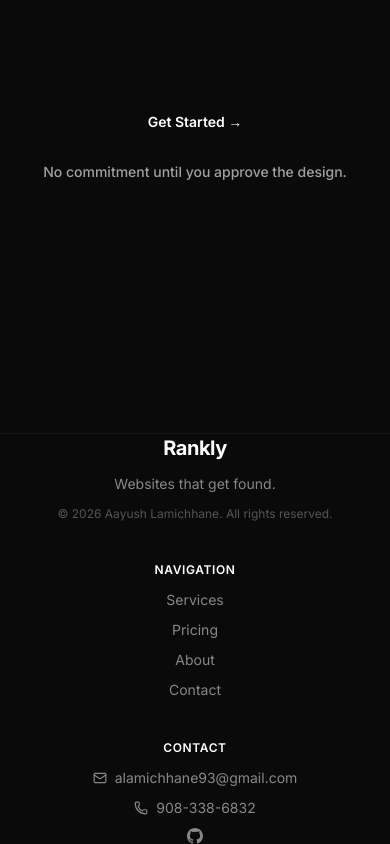
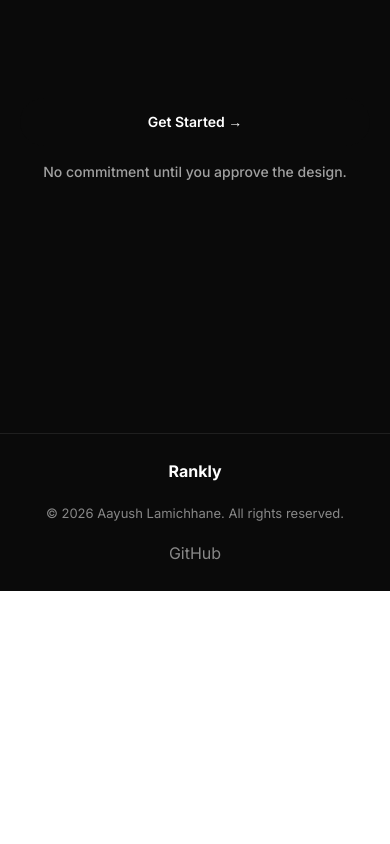
Before and after one commit to AayushLami/aayushPort, a Next.js app: page / in a window 390 px wide. Shown: the part 5611-6455 px from the top of the page. After the commit the page ends 6202 px from the top, so only its background shows below. Built offline with nearby package versions, Linux system fonts and the light colour scheme.

Commit message:
design: rewrite footer layout and adjust maintenance card padding and margins

```diff
--- a/components/Footer.tsx
+++ b/components/Footer.tsx
@@ -1,94 +1,18 @@
-import { Mail, Phone } from "lucide-react";
-
-// Inline SVGs for social icons
-function GitHubIcon() {
-  return (
-    <svg
-      width="16"
-      height="16"
-      viewBox="0 0 24 24"
-      fill="currentColor"
-      aria-hidden="true"
-    >
-      <path d="M12 0C5.374 0 0 5.373 0 12c0 5.302 3.438 9.8 8.207 11.387.599.111.793-.261.793-.577v-2.234c-3.338.726-4.033-1.416-4.033-1.416-.546-1.387-1.333-1.756-1.333-1.756-1.089-.745.083-.729.083-.729 1.205.084 1.839 1.237 1.839 1.237 1.07 1.834 2.807 1.304 3.492.997.107-.775.418-1.305.762-1.604-2.665-.305-5.467-1.334-5.467-5.931 0-1.311.469-2.381 1.236-3.221-.124-.303-.535-1.524.117-3.176 0 0 1.008-.322 3.301 1.23A11.509 11.509 0 0 1 12 5.803c1.02.005 2.047.138 3.006.404 2.291-1.552 3.297-1.23 3.297-1.23.653 1.653.242 2.874.118 3.176.77.84 1.235 1.911 1.235 3.221 0 4.609-2.807 5.624-5.479 5.921.43.372.823 1.102.823 2.222v3.293c0 .319.192.694.801.576C20.566 21.797 24 17.3 24 12c0-6.627-5.373-12-12-12z" />
-    </svg>
-  );
-}
-
-
+import React from "react";
 
 export function Footer() {
   return (
-    <footer className="bg-[#0a0a0a] text-[#888888] py-16 px-6 border-t border-white/5">
-      <div className="max-w-[1100px] mx-auto flex flex-col items-center text-center gap-10">
-        {/* Left Column: Logo & Tagline */}
-        <div className="flex flex-col gap-3 items-center text-center">
-          <span className="font-heading text-xl font-bold text-white tracking-tight text-center">
-            Rankly
-          </span>
-          <p className="text-sm text-[#888888] text-center">
-            Websites that get found.
-          </p>
-          <p className="text-xs text-[#555555] mt-4 md:mt-6 text-center">
-            &copy; {new Date().getFullYear()} Aayush Lamichhane. All rights reserved.
-          </p>
-        </div>
-
-        {/* Center Column: Navigation Links */}
-        <div className="flex flex-col gap-3 items-center text-center">
-          <span className="text-xs font-semibold text-white tracking-wider uppercase mb-1 text-center">
-            Navigation
-          </span>
-          <nav className="flex flex-col gap-2.5 items-center text-center">
-            <a href="#services" className="text-sm text-[#888888] hover:text-white transition-colors w-fit text-center">
-              Services
-            </a>
-            <a href="#pricing" className="text-sm text-[#888888] hover:text-white transition-colors w-fit text-center">
-              Pricing
-            </a>
-            <a href="#about" className="text-sm text-[#888888] hover:text-white transition-colors w-fit text-center">
-              About
-            </a>
-            <a href="#contact" className="text-sm text-[#888888] hover:text-white transition-colors w-fit text-center">
-              Contact
-            </a>
-          </nav>
-        </div>
-
-        {/* Right Column: Contact Info */}
-        <div className="flex flex-col gap-3 items-center text-center">
-          <span className="text-xs font-semibold text-white tracking-wider uppercase mb-1 text-center">
-            Contact
-          </span>
-          <div className="flex flex-col gap-2.5 items-center text-center">
-            <a
-              href="mailto:alamichhane93@gmail.com"
-              className="text-sm text-[#888888] hover:text-white transition-colors flex items-center justify-center gap-2 w-fit text-center"
-            >
-              <Mail size={14} className="shrink-0" />
-              <span>alamichhane93@gmail.com</span>
-            </a>
-            <a
-              href="tel:9083386832"
-              className="text-sm text-[#888888] hover:text-white transition-colors flex items-center justify-center gap-2 w-fit text-center"
-            >
-              <Phone size={14} className="shrink-0" />
-              <span>908-338-6832</span>
-            </a>
-            <div className="flex items-center justify-center gap-4 mt-4">
-              <a
-                href="https://github.com/aayushlamichhane"
-                target="_blank"
-                rel="noopener noreferrer"
-                className="text-[#888888] hover:text-white transition-colors text-center"
-                aria-label="GitHub"
-              >
-                <GitHubIcon />
-              </a>
-            </div>
-          </div>
-        </div>
-      </div>
+    <footer
+      className="flex flex-col md:flex-row justify-between items-center gap-4 md:gap-0"
+      style={{
+        backgroundColor: '#0a0a0a',
+        borderTop: '1px solid #1f1f1f',
+        padding: '24px 40px',
+      }}
+    >
+      <span style={{ color: '#fff', fontWeight: 700, fontSize: '16px' }}>Rankly</span>
+      <span style={{ color: '#888', fontSize: '13px' }}>© 2026 Aayush Lamichhane. All rights reserved.</span>
+      <a href="https://github.com" style={{ color: '#888' }}>GitHub</a>
     </footer>
   );
 }
--- a/components/Pricing.tsx
+++ b/components/Pricing.tsx
@@ -150,7 +150,7 @@ export function Pricing() {
           animate={isInView ? { opacity: 1, y: 0 } : {}}
           transition={{ duration: 0.5, delay: 0.25 }}
           whileHover={{ y: -3 }}
-          className="mt-[80px] w-full bg-white rounded-[16px] px-[28px] py-[20px] flex flex-col sm:flex-row sm:items-center justify-between gap-4 text-left shadow-[0_1px_3px_rgba(0,0,0,0.07)] hover:shadow-[0_8px_24px_rgba(0,0,0,0.1)] transition-all duration-200 ease-out cursor-default"
+          className="mt-[80px] w-full bg-white rounded-[16px] px-[28px] py-[24px] flex flex-col sm:flex-row sm:items-center justify-between gap-4 text-left shadow-[0_1px_3px_rgba(0,0,0,0.07)] hover:shadow-[0_8px_24px_rgba(0,0,0,0.1)] transition-all duration-200 ease-out cursor-default"
         >
           <div className="flex flex-col gap-1 text-left">
             <span className="font-heading text-base font-bold text-[#111111]">
```
